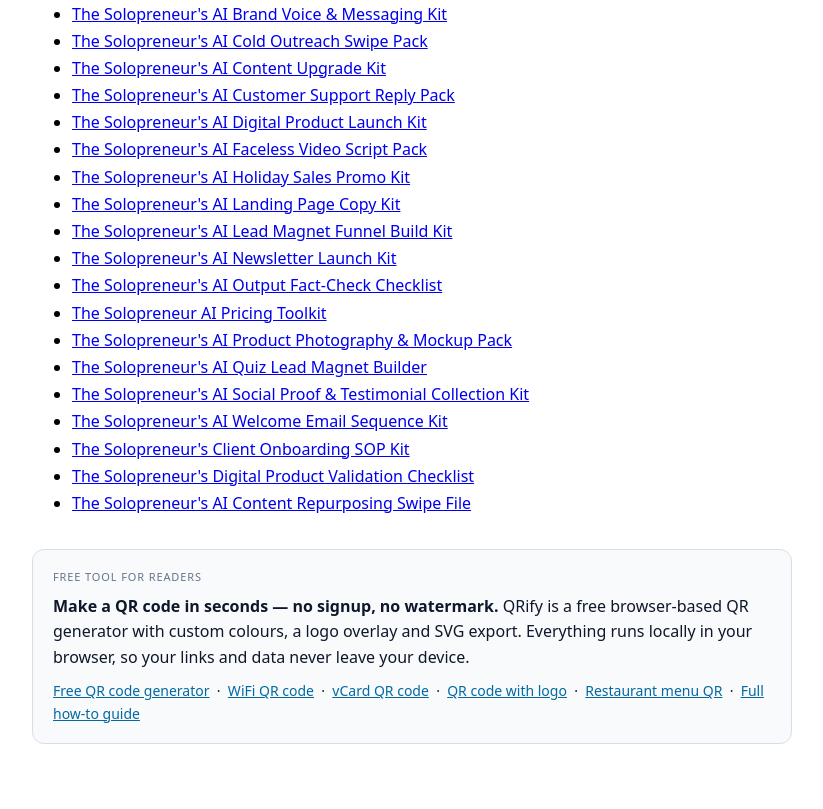
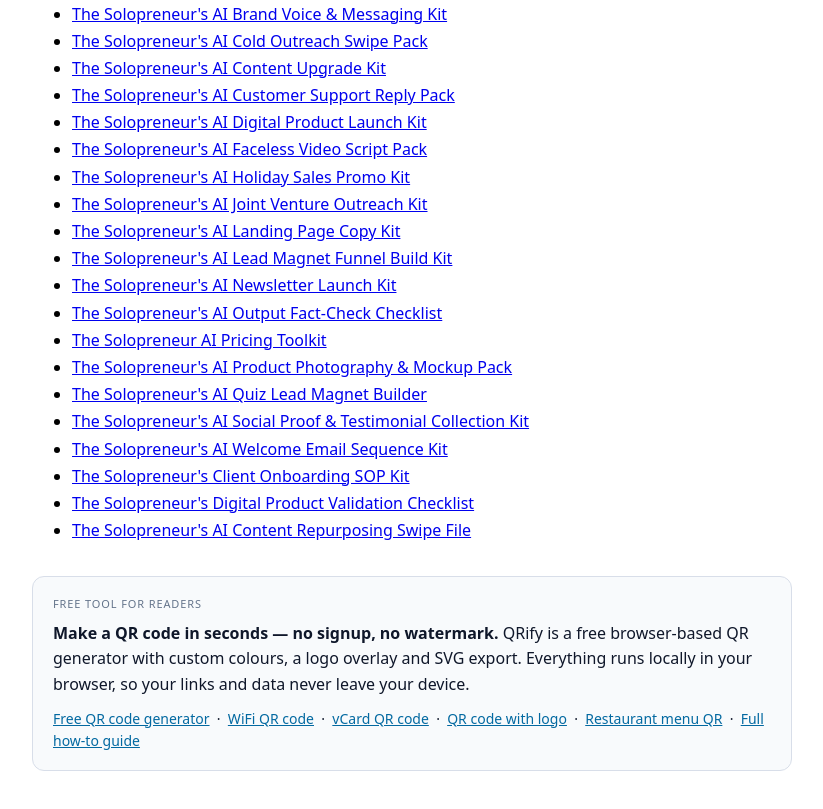
Before and after one commit to usaimaker/ai-gumroad-products, a plain HTML site: page index.html in a window 1280 px wide. Shown: the part 930-1739 px from the top of the page, without its empty margins (228-1051 px from the left). Before the commit the page ends 1714 px from the top, so only its background shows below. Drawn offline with Linux system fonts and the light colour scheme.

Commit message:
auto rebuild index/feed

```diff
--- a/index.html
+++ b/index.html
@@ -37,6 +37,7 @@
 <li><a href="products/solopreneur-ai-digital-product-launch-kit.md">The Solopreneur&#x27;s AI Digital Product Launch Kit</a></li>
 <li><a href="products/solopreneur-ai-faceless-video-script-pack.md">The Solopreneur&#x27;s AI Faceless Video Script Pack</a></li>
 <li><a href="products/solopreneur-ai-holiday-sales-promo-kit.md">The Solopreneur&#x27;s AI Holiday Sales Promo Kit</a></li>
+<li><a href="products/solopreneur-ai-joint-venture-outreach-kit.md">The Solopreneur&#x27;s AI Joint Venture Outreach Kit</a></li>
 <li><a href="products/solopreneur-ai-landing-page-copy-kit.md">The Solopreneur&#x27;s AI Landing Page Copy Kit</a></li>
 <li><a href="products/solopreneur-ai-lead-magnet-funnel-build-kit.md">The Solopreneur&#x27;s AI Lead Magnet Funnel Build Kit</a></li>
 <li><a href="products/solopreneur-ai-newsletter-launch-kit.md">The Solopreneur&#x27;s AI Newsletter Launch Kit</a></li>
```
Also changed, not shown: 1 other file.
